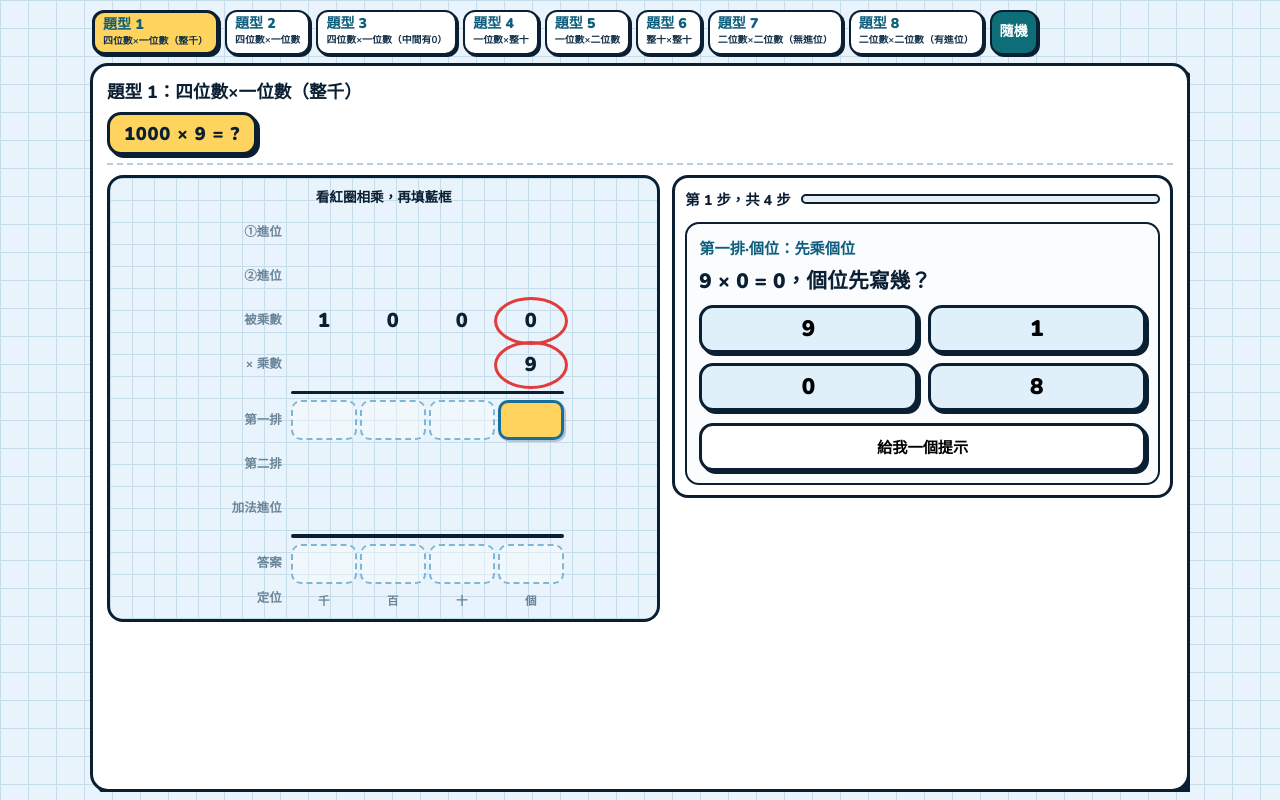
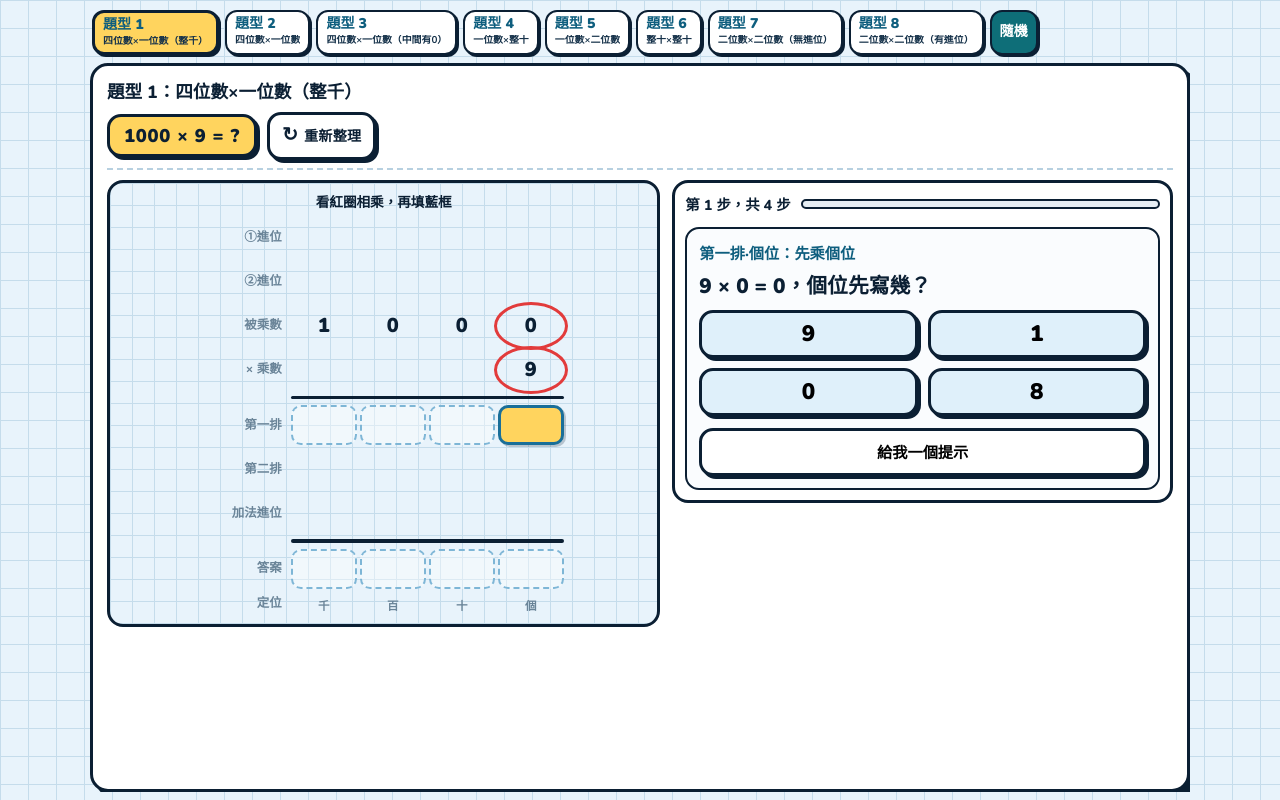
Before and after one commit to weiduck/tablet-mult, a plain HTML site: page index.html in a window 1280 px wide. Drawn offline with nearby package versions, Linux system fonts and the light colour scheme.

Commit message:
黃題目 pill 右側加重新整理鈕：同題型重抽 a×b 並重置進度

```diff
--- a/app.js
+++ b/app.js
@@ -938,6 +938,10 @@
       // 留在同一題型；startCard 會呼叫 generate() 重抽 a×b
       startCard(state.cardIndex);
     });
+    document.getElementById("refreshProblemBtn").addEventListener("click", () => {
+      // 同題型重抽 a×b，進度重置與新題相同
+      startCard(state.cardIndex);
+    });
 
     installScrollGuards();
     updateOrientOverlay();
--- a/index.html
+++ b/index.html
@@ -36,7 +36,13 @@
       <div class="card scroll-ok">
         <div class="card-top">
           <h2 id="practiceTitle">題型 1：四位數×一位數（整千）</h2>
-          <div class="problem-pill" id="practiceProblemPill">3000 × 2 = ?</div>
+          <div class="problem-row">
+            <div class="problem-pill" id="practiceProblemPill">3000 × 2 = ?</div>
+            <button type="button" class="refresh-btn" id="refreshProblemBtn" aria-label="重新整理題目" title="重新整理">
+              <span class="refresh-icon" aria-hidden="true">↻</span>
+              <span class="refresh-label">重新整理</span>
+            </button>
+          </div>
         </div>
 
         <div class="split" id="practiceSplit">
--- a/styles.css
+++ b/styles.css
@@ -261,6 +261,13 @@ button {
   font-weight: 800;
 }
 
+.problem-row {
+  display: flex;
+  flex-wrap: wrap;
+  align-items: center;
+  gap: 10px;
+}
+
 .problem-pill {
   background: var(--yellow);
   border: 3px solid var(--navy);
@@ -270,6 +277,41 @@ button {
   font-weight: 900;
   letter-spacing: 0.04em;
   box-shadow: 3px 3px 0 var(--navy);
+}
+
+.refresh-btn {
+  display: inline-flex;
+  align-items: center;
+  justify-content: center;
+  gap: 6px;
+  min-height: var(--tap-min);
+  min-width: var(--tap-min);
+  padding: 8px 14px;
+  border: 3px solid var(--navy);
+  border-radius: 14px;
+  background: #fff;
+  color: var(--navy);
+  font-size: 0.95rem;
+  font-weight: 800;
+  box-shadow: 3px 3px 0 var(--navy);
+  -webkit-user-select: none;
+  user-select: none;
+}
+
+.refresh-btn:active {
+  transform: translate(2px, 2px);
+  box-shadow: 1px 1px 0 var(--navy);
+}
+
+.refresh-icon {
+  display: inline-block;
+  font-size: 1.35rem;
+  line-height: 1;
+  font-weight: 900;
+}
+
+.refresh-label {
+  letter-spacing: 0.02em;
 }
 
 .split {
@@ -666,6 +708,15 @@ button {
     font-size: 1.15rem;
     padding: 6px 14px;
   }
+  .refresh-btn {
+    min-height: 48px;
+    min-width: 48px;
+    padding: 6px 12px;
+    font-size: 0.88rem;
+  }
+  .refresh-icon {
+    font-size: 1.2rem;
+  }
   .deck-jump {
     margin-bottom: 4px;
   }
```
